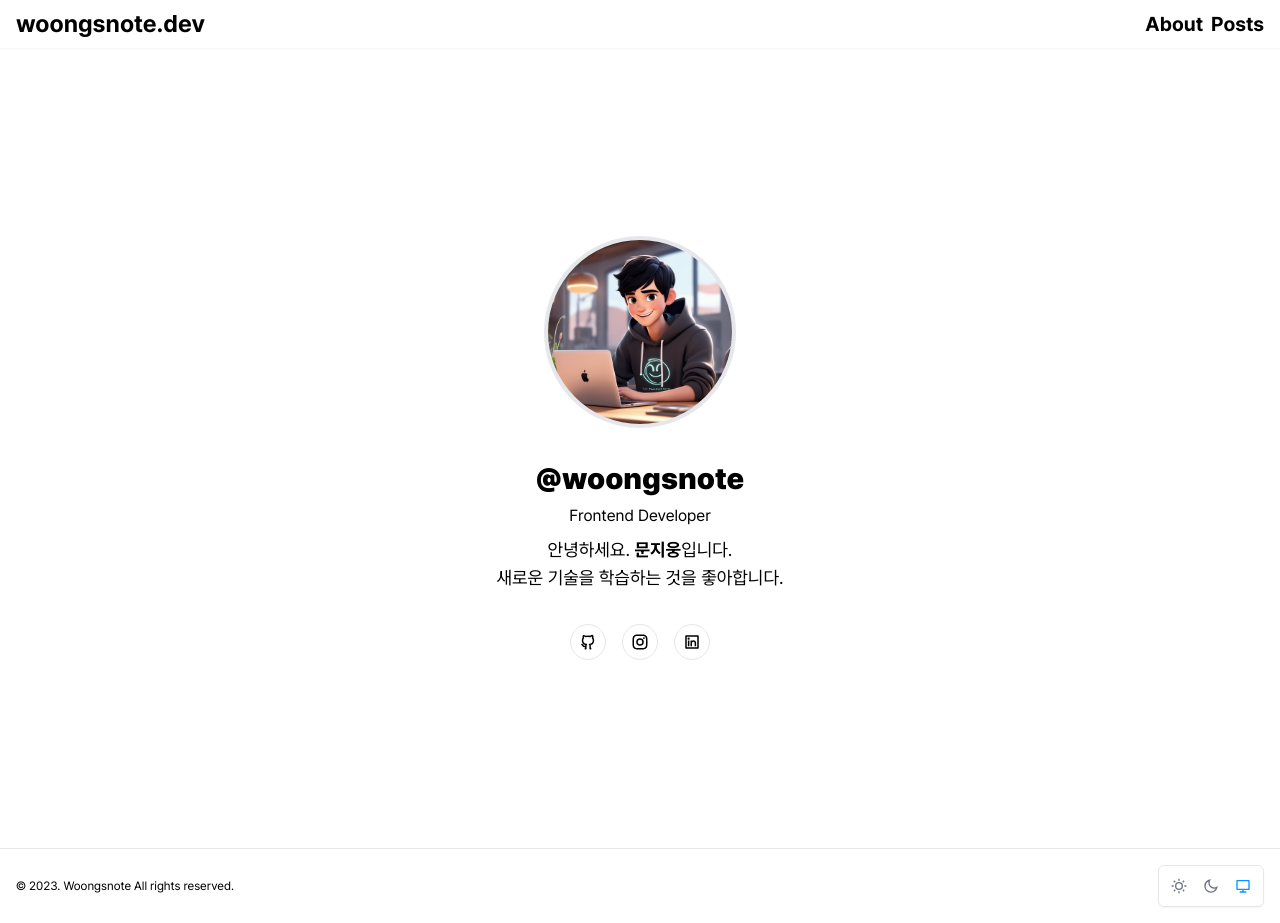
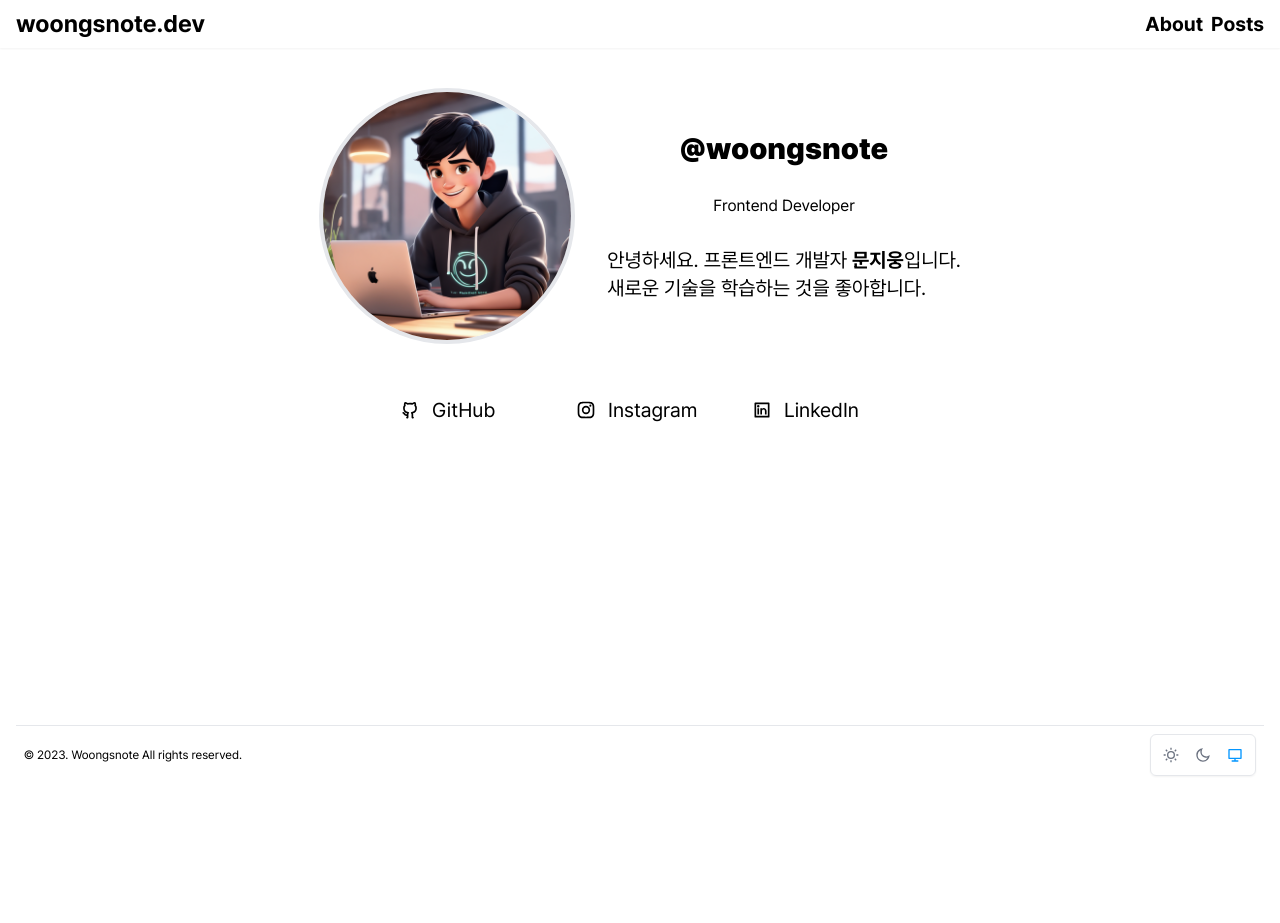
Before and after one commit to woongsnote/woongsnote-dev, a Next.js app: page / in a window 1280 px wide. After the commit the page ends 800 px from the top, so only its background shows below. Built offline with nearby package versions, Linux system fonts and the light colour scheme.

Commit message:
style: update ui

```diff
--- a/app/layout.tsx
+++ b/app/layout.tsx
@@ -49,10 +49,10 @@ export default function RootLayout({
       className={`${pretendard.variable} scroll-smooth`}
       suppressHydrationWarning
     >
-      <body>
+      <body className="flex flex-col min-h-screen">
         <Providers>
           <Header />
-          <main className="mx-auto container px-0 max-w-5xl flex items-center my-0 relative min-h-screen justify-center">
+          <main className="mx-auto container px-0 my-0 flex flex-grow flex-col">
             {children}
           </main>
           <Footer />
--- a/app/page.tsx
+++ b/app/page.tsx
@@ -1,5 +1,10 @@
-import { Profile } from '@/app/ui/profile';
+import { Profile, SocialLinks } from '@/app/ui/profile';
 
 export default function Home() {
-  return <Profile />;
+  return (
+    <div className="flex items-center flex-col">
+      <Profile />
+      <SocialLinks />
+    </div>
+  );
 }
--- a/app/posts/page.tsx
+++ b/app/posts/page.tsx
@@ -17,11 +17,16 @@ export default function Posts({
   });
 
   return (
-    <main className="container max-w-5xl mx-auto">
+    <>
+      <section className="p-2 w-full">
+        <h2 className="font-black text-3xl">Posts</h2>
+        <p>학습한 지식들과 구현한 프로젝트들의 기록입니다.</p>
+      </section>
+
       <Tabs />
       <Suspense fallback={<ListSkeleton listLength={filteredPosts.length} />}>
         <PostList posts={filteredPosts} />
       </Suspense>
-    </main>
+    </>
   );
 }
--- a/app/ui/layout/Footer.tsx
+++ b/app/ui/layout/Footer.tsx
@@ -2,8 +2,8 @@ import { ThemeSwitcher } from '@/app/ui/layout/ThemeSwitcher';
 
 export const Footer = () => {
   return (
-    <footer className="w-full left-0 right-0 py-4 bottom-0 bg-white dark:bg-darkBlack text-start flex items-center justify-between px-4 border-t">
-      <div className="container mx-auto justify-between items-center flex">
+    <footer className="w-full py-4 bg-white dark:bg-darkBlack text-start flex items-center justify-between px-4">
+      <div className="container mx-auto justify-between items-center flex border-t p-2">
         <p className="text-xs">© 2023. Woongsnote All rights reserved.</p>
         <ThemeSwitcher />
       </div>
--- a/app/ui/layout/Header.tsx
+++ b/app/ui/layout/Header.tsx
@@ -16,6 +16,7 @@ export const Header = () => {
             <Link
               key={link.title}
               href={link.href}
+              aria-label={`move to ${link.title} page`}
               className="font-bold hover:text-primary text-base lg:text-xl"
             >
               {link.title}
--- a/app/ui/layout/Tabs.tsx
+++ b/app/ui/layout/Tabs.tsx
@@ -19,10 +19,12 @@ export const Tabs = () => {
   const categories = ['All', 'Tech', 'Diary', 'Project'];
 
   return (
-    <div className="my-4 w-fit gap-8 flex justify-center text-center rounded-lg px-3 py-1 mx-auto border-4">
+    <div className="my-4 w-fit gap-8 flex justify-center text-center rounded-lg px-3 py-1 mx-auto">
       {categories.map((category) => (
         <button
           key={category}
+          aria-label={`filter posts by ${category}`}
+          role="button"
           onClick={() => {
             router.push(
               '/posts' + '?' + createQueryString('category', category),
--- a/app/ui/layout/ThemeSwitcher.tsx
+++ b/app/ui/layout/ThemeSwitcher.tsx
@@ -16,9 +16,18 @@ export const ThemeSwitcher = () => {
     'w-fit h-fit hover:text-black dark:hover:text-white bg-transparent text-gray-500 p-1';
 
   const options = [
-    { icon: <RiSunLine />, text: 'light' },
-    { icon: <RiMoonLine />, text: 'dark' },
-    { icon: <RiComputerLine />, text: 'system' },
+    {
+      icon: <RiSunLine />,
+      text: 'light',
+    },
+    {
+      icon: <RiMoonLine />,
+      text: 'dark',
+    },
+    {
+      icon: <RiComputerLine />,
+      text: 'system',
+    },
   ];
 
   return (
@@ -26,6 +35,7 @@ export const ThemeSwitcher = () => {
       {options.map((opt) => (
         <button
           key={opt.text}
+          aria-label={`set ${opt.text} theme button`}
           className={`${buttonStyle} ${
             theme === opt.text && 'text-primary dark:text-secondary'
           }`}
--- a/app/ui/post/Category.tsx
+++ b/app/ui/post/Category.tsx
@@ -1,10 +1,10 @@
 const defaultCategory =
-  'w-fit inline-flex items-center rounded-md px-2 py-1 text-xs font-medium ring-1 ring-inset';
+  'w-fit inline-flex items-center rounded-md px-2 py-1 text-xs font-medium ring-1 ring-inset bg-white';
 export const Category = ({ category }: { category: string }) => {
   if (category.match('Project'))
     return (
       <span
-        className={`${defaultCategory} bg-green-50 text-green-500 dark:text-green-700 ring-green-700/10`}
+        className={`${defaultCategory}  text-green-500 dark:text-green-700 ring-green-700/10`}
       >
         {category}
       </span>
@@ -13,7 +13,7 @@ export const Category = ({ category }: { category: string }) => {
   if (category.match('Diary'))
     return (
       <span
-        className={`${defaultCategory} bg-pink-50 text-pink-500 dark:text-pink-700 ring-pink-700/10`}
+        className={`${defaultCategory} text-pink-500 dark:text-pink-700 ring-pink-700/10`}
       >
         {category}
       </span>
@@ -21,7 +21,7 @@ export const Category = ({ category }: { category: string }) => {
 
   return (
     <span
-      className={`${defaultCategory} bg-blue-50 ring-blue-700/10 text-primary dark:text-secondary`}
+      className={`${defaultCategory}  ring-blue-700/10 text-primary dark:text-secondary`}
     >
       {category}
     </span>
--- a/app/ui/post/PostCard.tsx
+++ b/app/ui/post/PostCard.tsx
@@ -21,7 +21,7 @@ export const PostCard = (post: Post) => {
 
   return (
     <article className="w-full flex flex-col items-center">
-      <div className="w-full h-48 p-2 rounded-lg">
+      <div className="w-full h-48 p-2 rounded-lg xl:h-60">
         <Image
           src={cardThumbnail}
           alt={title}
--- a/app/ui/post/PostList.tsx
+++ b/app/ui/post/PostList.tsx
@@ -11,7 +11,7 @@ export const PostList = ({ posts }: { posts: Post[] }) => {
         return (
           <li
             key={post._id}
-            className="shadow-sm border dark:border-2 rounded-md mb-4 lg:hover:shadow-lg overflow-hidden w-full mx-auto lg:hover:bg-slate-200 max-w-sm"
+            className="shadow-sm border dark:border-2 rounded-md mb-4 hover:shadow-lg overflow-hidden w-full mx-auto hover:bg-slate-200 max-w-sm xl:max-w-md"
           >
             <PostCard {...post} />
           </li>
--- a/app/ui/profile/Profile.tsx
+++ b/app/ui/profile/Profile.tsx
@@ -1,11 +1,9 @@
 import Image from 'next/image';
-import { SocialLinks } from '@/app/ui/profile';
 
 export const Profile = () => {
   return (
-    <section className="flex gap-8 items-center justify-center container mx-auto h-full absolute p-4 flex-col inset-0">
-      <div className="flex flex-col gap-5 justify-center items-center">
-        <div className="w-48 border-4 flex items-center justify-center rounded-full col-span-3 lg:col-span-2">
+    <section className="flex gap-8 items-center w-full mx-auto h-full p-4 flex-col lg:p-10 lg:flex-row lg:justify-center self-start">
+      <div className="w-48 border-4 flex items-center justify-center rounded-full col-span-3 lg:col-span-2 lg:w-64">
         <Image
           src={'/profile.png'}
           alt="profile"
@@ -15,16 +13,16 @@ export const Profile = () => {
           className="w-auto h-auto object-cover rounded-full"
         />
       </div>
-      </div>
-      <div className="flex flex-col gap-2 text-center">
+
+      <div className="flex flex-col gap-2 text-start items-center lg:gap-7">
         <h3 className="font-black text-3xl "> @woongsnote </h3>
         <span>Frontend Developer</span>
-        <p className="text-base lg:text-lg">
-          안녕하세요. <span className="font-bold">문지웅</span>입니다. <br />
+        <p className="text-lg lg:text-xl">
+          안녕하세요. 프론트엔드 개발자{' '}
+          <span className="font-bold">문지웅</span>입니다. <br />
           새로운 기술을 학습하는 것을 좋아합니다.
         </p>
       </div>
-      <SocialLinks />
     </section>
   );
 };
--- a/app/ui/profile/SocialLinks.tsx
+++ b/app/ui/profile/SocialLinks.tsx
@@ -1,5 +1,6 @@
 import { SocialLink } from '@/app/lib/types';
 import {
+  RiArrowRightUpLine,
   RiGithubLine,
   RiInstagramLine,
   RiLinkedinBoxLine,
@@ -28,18 +29,19 @@ const ExtLink = (props: SocialLink) => {
   return (
     <a
       href={href}
-      className="p-2 text-lg border rounded-full"
+      className="p-2 text-lg lg:text-xl flex gap-1 items-center text-start w-40 hover:underline hover:underline-offset-8 hover:text-primary dark:hover:text-secondary"
       aria-label={`move to ${title}`}
       target="_blank"
     >
-      {icon}
+      <span className="p-2">{icon}</span>
+      <span>{title}</span>
     </a>
   );
 };
 
 export const SocialLinks = () => {
   return (
-    <div className="flex items-center justify-center w-fit gap-4">
+    <div className="flex flex-col lg:flex-row items-center justify-start lg:justify-center w-fit gap-4">
       {SocialLinkItems.map((link) => (
         <ExtLink key={link.title} {...link} />
       ))}
```
Lines whose indentation alone changed are shown as unchanged.
